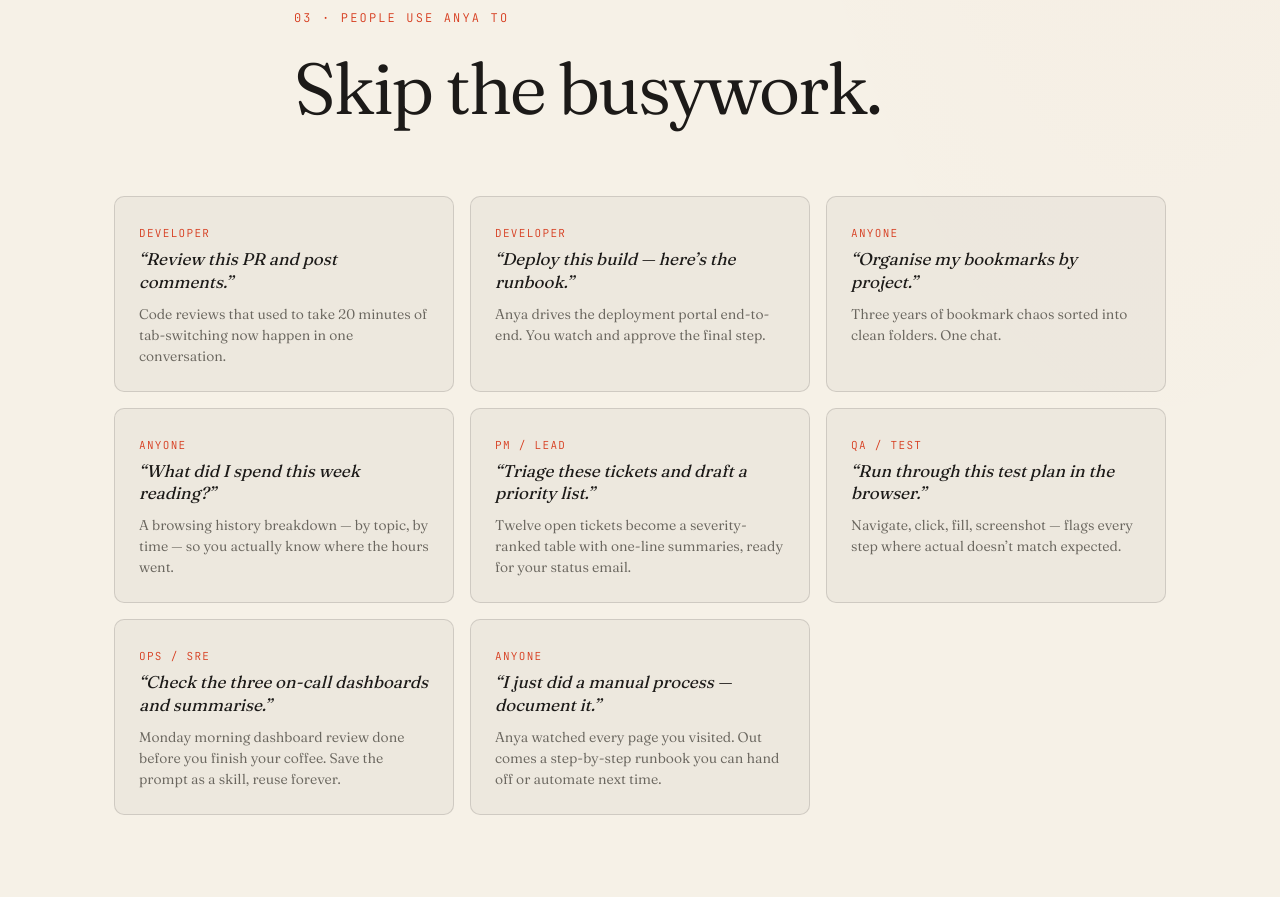
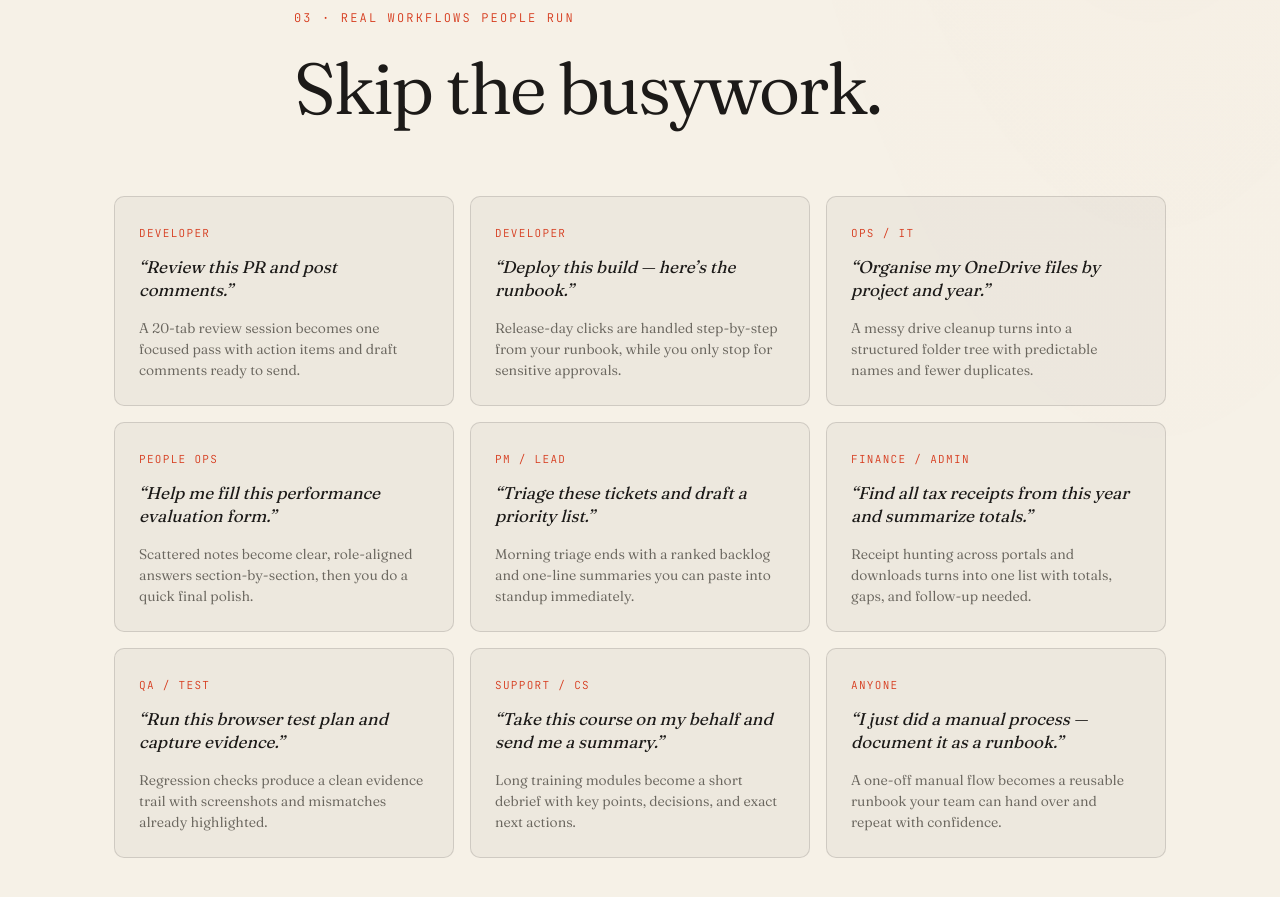
Before and after one commit to aasis21/Anya, a browser extension: page docs/index.html in a window 1280 px wide. Shown: the part 3759-4656 px from the top of the page. Drawn offline with Linux system fonts and the light colour scheme.

Commit message:
feat: update index.html content for clarity and enhance styles for improved layout

```diff
--- a/docs/index.html
+++ b/docs/index.html
@@ -182,7 +182,7 @@
 
 <section class="use-cases">
   <header class="section-head">
-    <span class="kicker">03 &middot; People use Anya to</span>
+    <span class="kicker">03 &middot; Real workflows people run</span>
     <h2>Skip the busywork.</h2>
   </header>
 
@@ -190,42 +190,47 @@
     <li>
       <span class="use-who">Developer</span>
       <p class="use-quote">&ldquo;Review this PR and post comments.&rdquo;</p>
-      <p class="use-outcome">Code reviews that used to take 20 minutes of tab-switching now happen in one conversation.</p>
+      <p class="use-outcome">A 20-tab review session becomes one focused pass with action items and draft comments ready to send.</p>
     </li>
     <li>
       <span class="use-who">Developer</span>
       <p class="use-quote">&ldquo;Deploy this build &mdash; here&rsquo;s the runbook.&rdquo;</p>
-      <p class="use-outcome">Anya drives the deployment portal end-to-end. You watch and approve the final step.</p>
+      <p class="use-outcome">Release-day clicks are handled step-by-step from your runbook, while you only stop for sensitive approvals.</p>
     </li>
     <li>
-      <span class="use-who">Anyone</span>
-      <p class="use-quote">&ldquo;Organise my bookmarks by project.&rdquo;</p>
-      <p class="use-outcome">Three years of bookmark chaos sorted into clean folders. One chat.</p>
+      <span class="use-who">Ops / IT</span>
+      <p class="use-quote">&ldquo;Organise my OneDrive files by project and year.&rdquo;</p>
+      <p class="use-outcome">A messy drive cleanup turns into a structured folder tree with predictable names and fewer duplicates.</p>
     </li>
     <li>
-      <span class="use-who">Anyone</span>
-      <p class="use-quote">&ldquo;What did I spend this week reading?&rdquo;</p>
-      <p class="use-outcome">A browsing history breakdown &mdash; by topic, by time &mdash; so you actually know where the hours went.</p>
+      <span class="use-who">People Ops</span>
+      <p class="use-quote">&ldquo;Help me fill this performance evaluation form.&rdquo;</p>
+      <p class="use-outcome">Scattered notes become clear, role-aligned answers section-by-section, then you do a quick final polish.</p>
     </li>
     <li>
       <span class="use-who">PM / Lead</span>
       <p class="use-quote">&ldquo;Triage these tickets and draft a priority list.&rdquo;</p>
-      <p class="use-outcome">Twelve open tickets become a severity-ranked table with one-line summaries, ready for your status email.</p>
+      <p class="use-outcome">Morning triage ends with a ranked backlog and one-line summaries you can paste into standup immediately.</p>
+    </li>
+    <li>
+      <span class="use-who">Finance / Admin</span>
+      <p class="use-quote">&ldquo;Find all tax receipts from this year and summarize totals.&rdquo;</p>
+      <p class="use-outcome">Receipt hunting across portals and downloads turns into one list with totals, gaps, and follow-up needed.</p>
     </li>
     <li>
       <span class="use-who">QA / Test</span>
-      <p class="use-quote">&ldquo;Run through this test plan in the browser.&rdquo;</p>
-      <p class="use-outcome">Navigate, click, fill, screenshot &mdash; flags every step where actual doesn&rsquo;t match expected.</p>
+      <p class="use-quote">&ldquo;Run this browser test plan and capture evidence.&rdquo;</p>
+      <p class="use-outcome">Regression checks produce a clean evidence trail with screenshots and mismatches already highlighted.</p>
     </li>
     <li>
-      <span class="use-who">Ops / SRE</span>
-      <p class="use-quote">&ldquo;Check the three on-call dashboards and summarise.&rdquo;</p>
-      <p class="use-outcome">Monday morning dashboard review done before you finish your coffee. Save the prompt as a skill, reuse forever.</p>
+      <span class="use-who">Support / CS</span>
+      <p class="use-quote">&ldquo;Take this course on my behalf and send me a summary.&rdquo;</p>
+      <p class="use-outcome">Long training modules become a short debrief with key points, decisions, and exact next actions.</p>
     </li>
     <li>
       <span class="use-who">Anyone</span>
-      <p class="use-quote">&ldquo;I just did a manual process &mdash; document it.&rdquo;</p>
-      <p class="use-outcome">Anya watched every page you visited. Out comes a step-by-step runbook you can hand off or automate next time.</p>
+      <p class="use-quote">&ldquo;I just did a manual process &mdash; document it as a runbook.&rdquo;</p>
+      <p class="use-outcome">A one-off manual flow becomes a reusable runbook your team can hand over and repeat with confidence.</p>
     </li>
   </ul>
 </section>
--- a/docs/styles.css
+++ b/docs/styles.css
@@ -575,6 +575,10 @@ em { font-style: italic; color: var(--bone); font-feature-settings: "ss01"; }
   border: 1px solid var(--rule);
   background: var(--surface-1);
   transition: border-color 0.25s ease, background 0.25s ease;
+  display: flex;
+  flex-direction: column;
+  gap: 8px;
+  min-height: 210px;
 }
 .use-grid li:hover {
   border-color: var(--accent);
@@ -588,7 +592,8 @@ em { font-style: italic; color: var(--bone); font-feature-settings: "ss01"; }
   font-size: 17px;
   line-height: 1.35;
   color: var(--bone);
-  margin: 0 0 10px;
+  margin: 0;
+  min-height: 46px;
 }
 .use-grid .use-who {
   font-family: var(--mono);
@@ -600,7 +605,7 @@ em { font-style: italic; color: var(--bone); font-feature-settings: "ss01"; }
   margin-bottom: 6px;
 }
 .use-grid .use-outcome {
-  margin: 0;
+  margin: auto 0 0;
   color: var(--bone-dim);
   font-size: 14px;
   line-height: 1.5;
```
